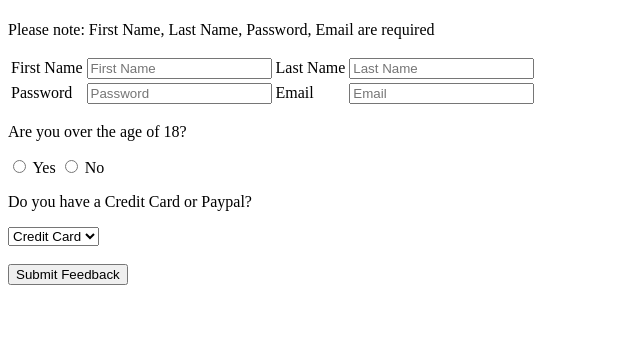
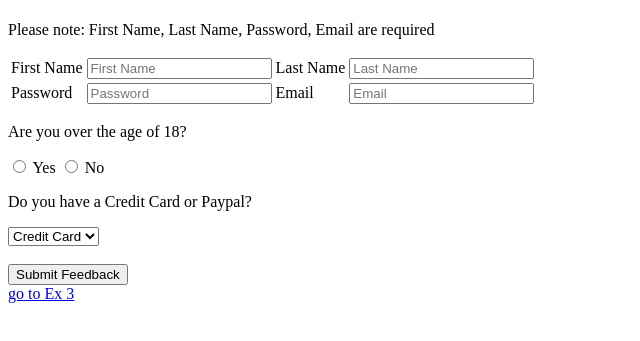
Before and after one commit to 5adia/tech-store, a plain HTML site: page index.html in a window 1280 px wide. Shown: the part 59-400 px from the top of the page, without its empty margins (0-640 px from the left). Drawn offline with Linux system fonts and the light colour scheme.

Commit message:
changed link again

```diff
--- a/index.html
+++ b/index.html
@@ -36,6 +36,6 @@
 
       </body>
       <footer>
-       <a href="/blogpost.html" target=_blank></a>
+       <a href="pages/blogpost.html"> go to Ex 3 </a>
       </footer>
 </htm>
```
